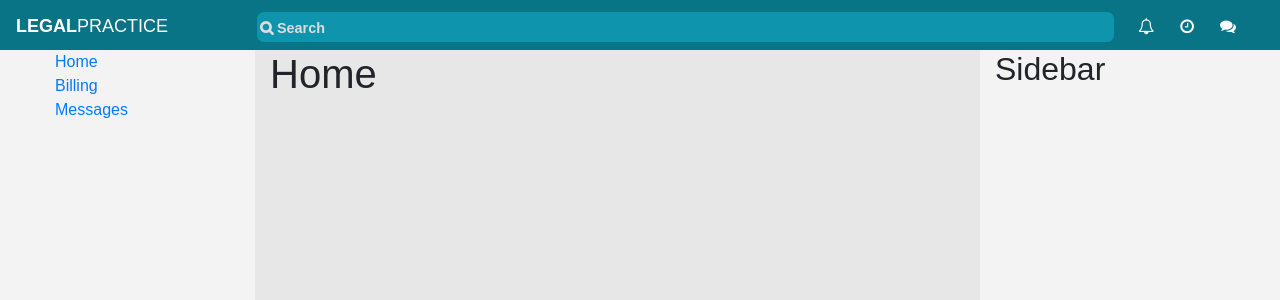
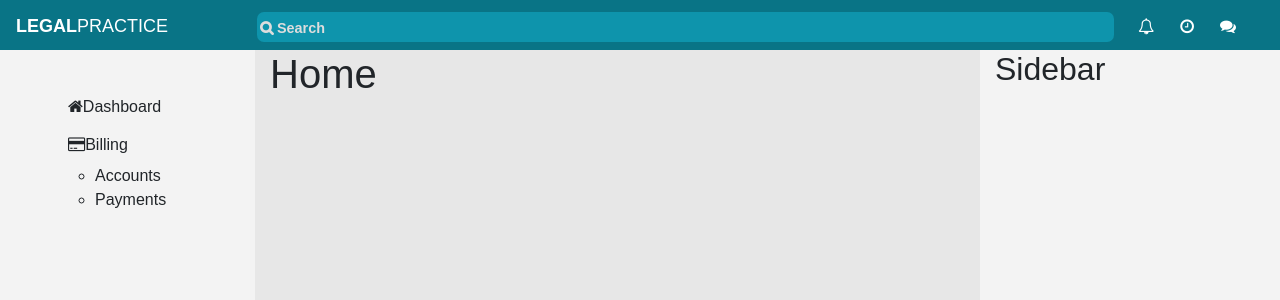
Before and after one commit to loganeb/savvy-react-proj, a React app: page / in a window 1280 px wide. Shown: the top 300 px of the page. Built offline with nearby package versions, Linux system fonts and the light colour scheme.

Commit message:
Add toggle to menu

```diff
--- a/src/components/Menu.tsx
+++ b/src/components/Menu.tsx
@@ -1,18 +1,74 @@
 import * as React from "react";
-import { Link } from "react-router-dom";
+import { RouteComponentProps, withRouter } from "react-router-dom";
 
-class Menu extends React.Component <{}> {
+interface MenuState { // tslint:disable-line
+    collapsed: boolean;
+}
+
+class Menu extends React.Component <RouteComponentProps, MenuState> {
+    constructor() {
+        super();
+        this.state = {
+            collapsed: false,
+        };
+
+        this.hideMenu = this.hideMenu.bind(this);
+        this.showMenu = this.showMenu.bind(this);
+        this.toggleCollapse = this.toggleCollapse.bind(this);
+        this.isCollapsed = this.isCollapsed.bind(this);
+    }
+
+    public hideMenu = (id: string) => (): void => {
+        document.getElementById(id).style.display = "none";
+    }
+
+    public showMenu = (id: string) => (): void => {
+        document.getElementById(id).style.display = "inline";
+    }
+
+    public toggleCollapse(): void {
+        this.setState({
+            collapsed: !this.state.collapsed,
+        });
+    }
+
+    public isCollapsed(): string {
+        return (this.state.collapsed ? " menu-collapsed" : "");
+    }
+
     public render() {
         return(
-            <nav className="Menu col">
+            <nav className={"Menu col" + this.isCollapsed()}>
                 <ul className="nav-links">
-                    <li><Link to="/" >Home</Link></li>
-                    <li><Link to="/billing" >Billing</Link></li>
-                    <li><Link to="/messages" >Messages</Link></li>
+                    <button className="collapse-btn btn" onClick={this.toggleCollapse}>
+                        <i className="fa fa-menu" aria-hidden="true" />
+                    </button>
+                    <li>
+                        <button className="menu-btn btn">
+                            <i className="fa fa-home" aria-hidden="true" />
+                            <span className="menu-text">Dashboard</span>
+                        </button>
+                    </li>
+                    <li>
+                        <button
+                            className="menu-btn btn"
+                            onClick={this.showMenu("billing-menu")}
+                            onBlur={this.hideMenu("billing-menu")}
+                        >
+                            <i className="fa fa-credit-card" aria-hidden="true" />
+                            <span className="menu-text">Billing</span>
+                        </button>
+                        <div id="billing-menu" className="sub-menu">
+                                <ul>
+                                    <li>Accounts</li>
+                                    <li>Payments</li>
+                                </ul>
+                        </div>
+                    </li>
                 </ul>
             </nav>
         );
     }
 }
 
-export default Menu;
+export default withRouter(Menu);
--- a/src/static/scss/index.scss
+++ b/src/static/scss/index.scss
@@ -92,6 +92,14 @@ body{
     }
 }
 
+.menu-collapsed{
+    max-width: 70px;
+
+    .menu-text{
+        display: none;
+    }
+}
+
 .Sidebar {
     background: rgb(243, 243, 243);
     max-width: 300px;
```
